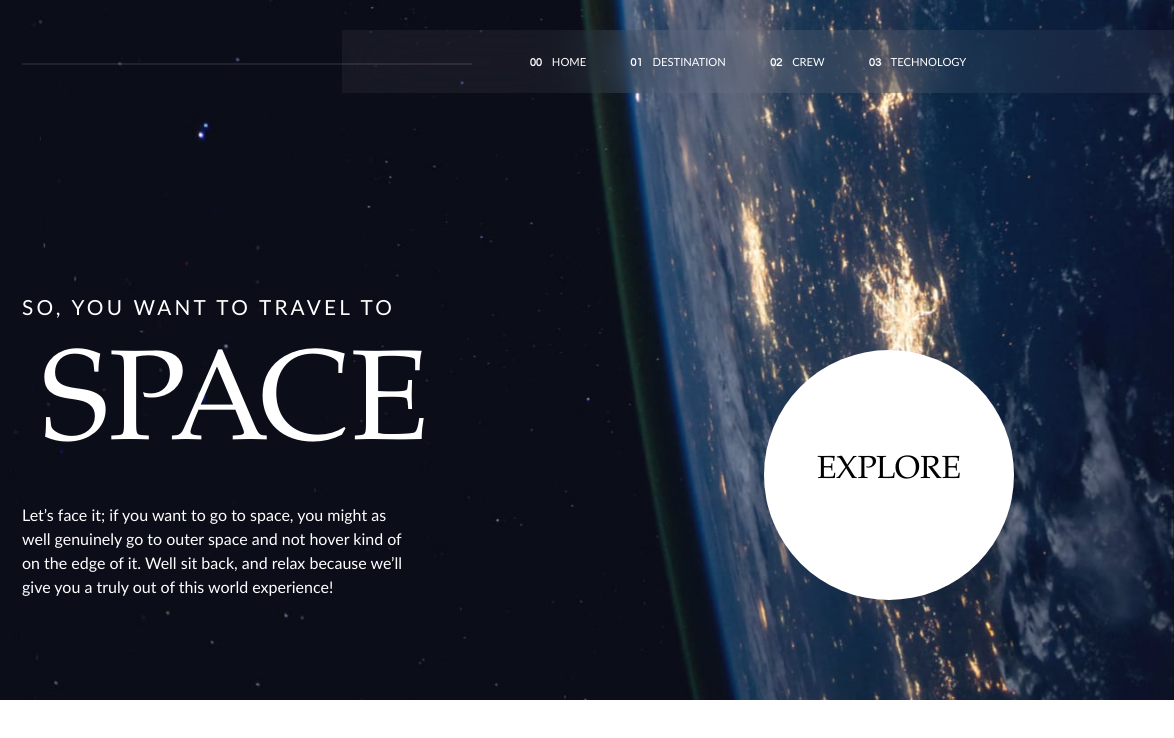
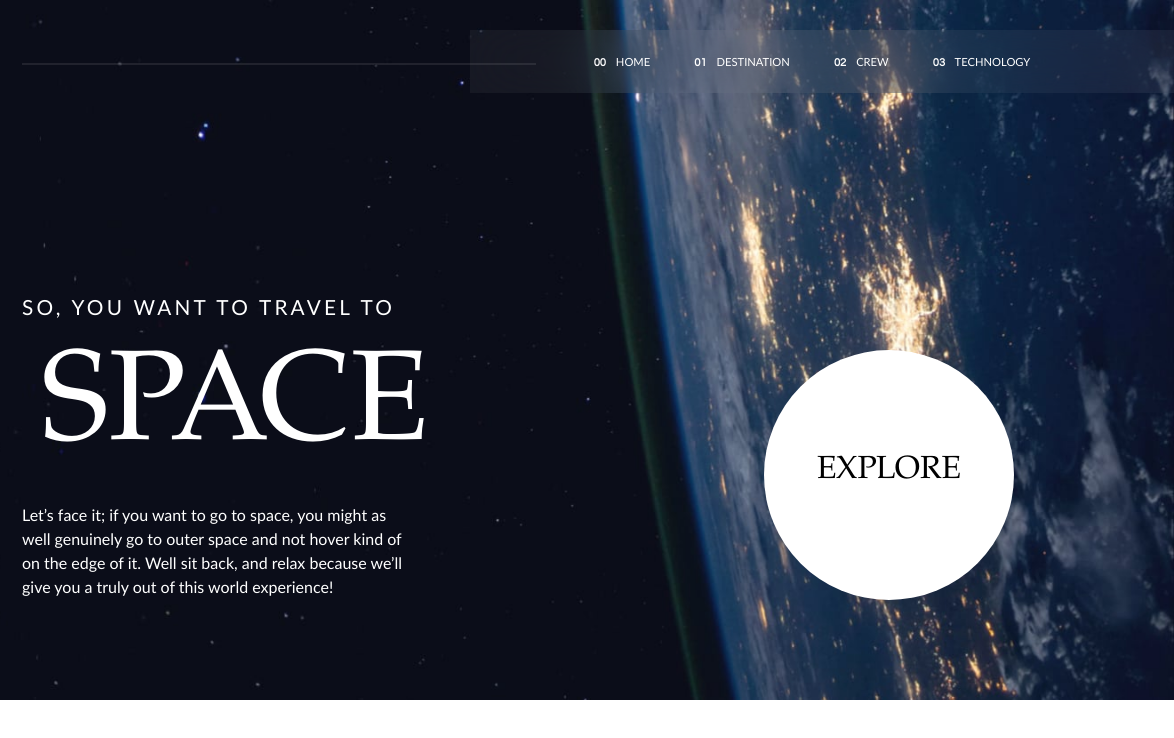
Before and after one commit to Christone007/space-tourism-website, a plain HTML site: page starter-code/index.html in a window 1280 px wide. Shown: the full height of the page, 106-1280 px from the left. Drawn offline with Linux system fonts and the light colour scheme.

Commit message:
Adjusted the Glassmorphic navbar

```diff
--- a/starter-code/assets/css/style-index.css
+++ b/starter-code/assets/css/style-index.css
@@ -21,7 +21,7 @@ body{
   position: absolute;
   top: 55px;
   left: 10%;
-  width: 35%;
+  width: 40%;
   z-index: 1;
   border-style: solid;
   border-width: 0.02em;
@@ -36,7 +36,7 @@ body{
   -webkit-backdrop-filter: blur(30px);
   backdrop-filter: blur(30px);
   position:relative;
-  width: 65%;
+  width: 55%;
   top:30px;
 }
 
@@ -65,6 +65,7 @@ body{
 
 .nav-links a:hover{
   border-bottom: 3px solid white;
+  padding-bottom: 22px;
 }
 
 #logo{
```
